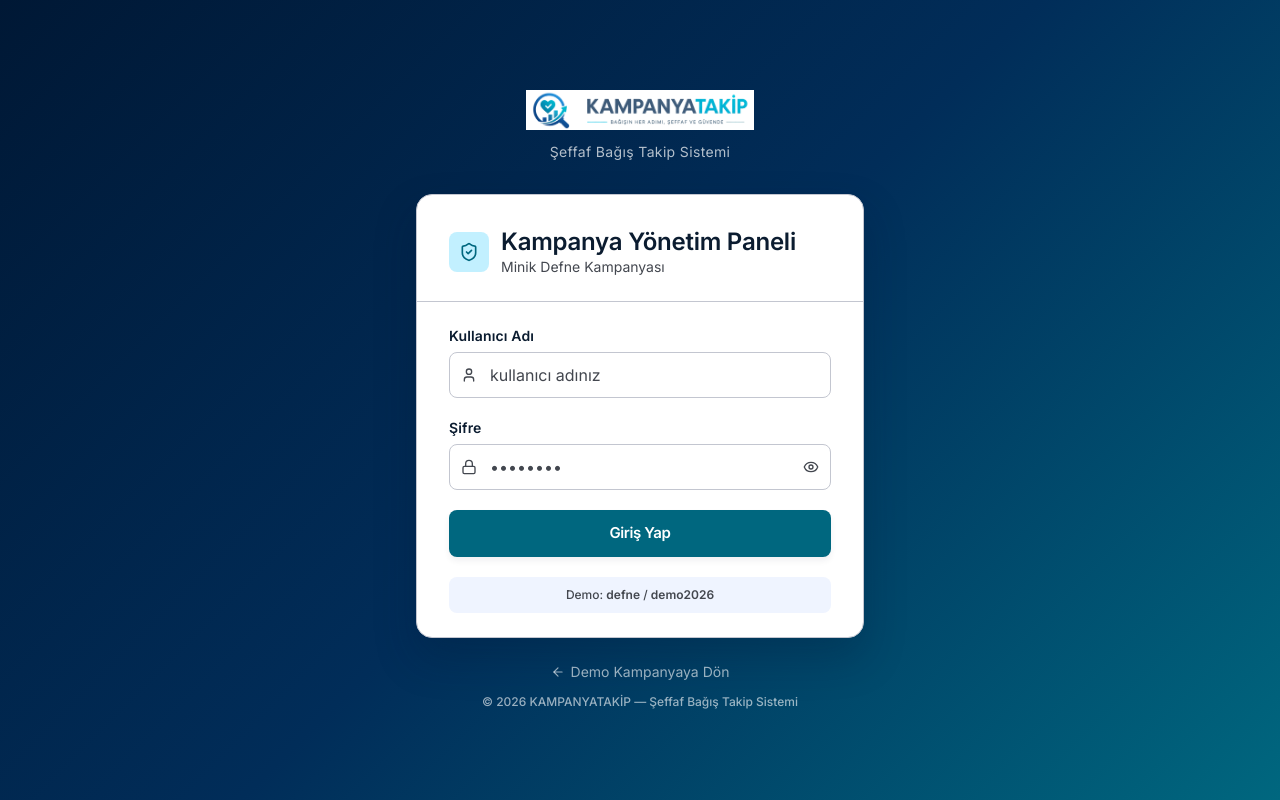
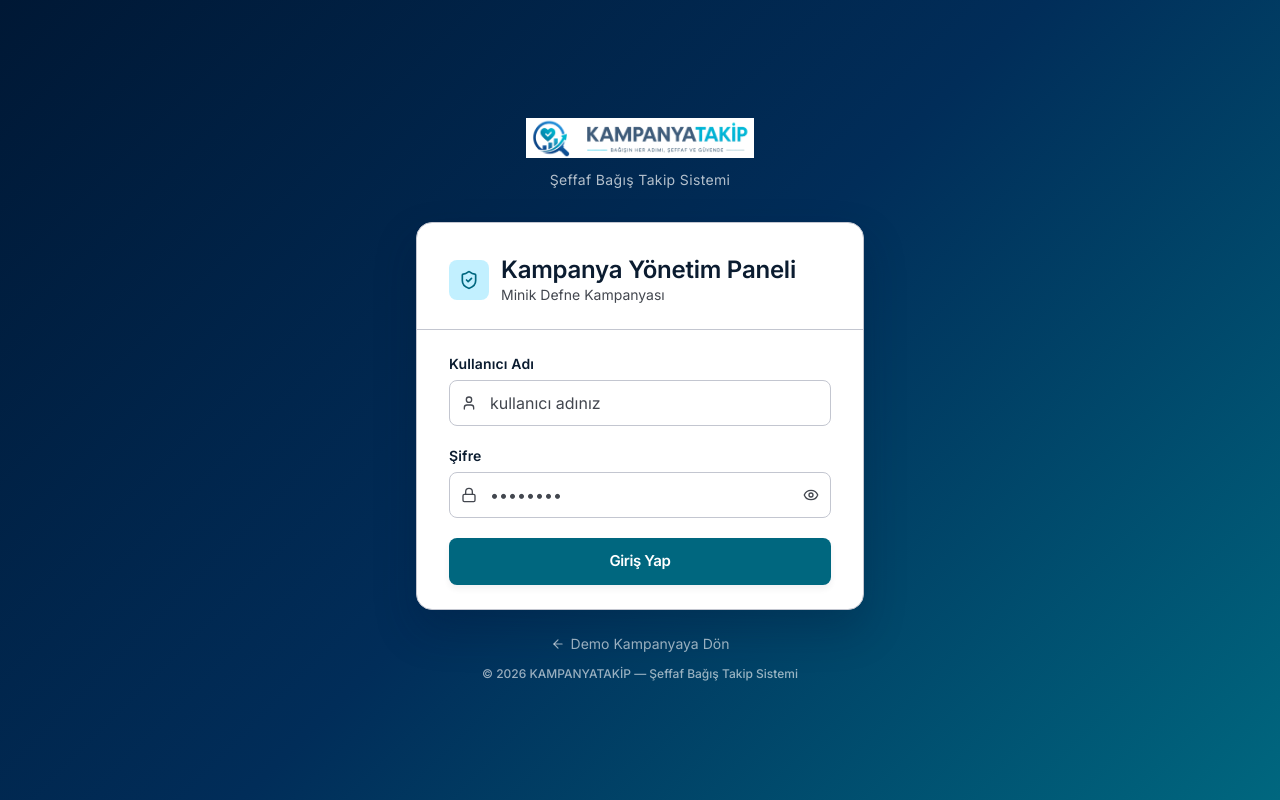
Before and after one commit to atraproje-collab/kampanyatakip-web, a Next.js app: page /admin/defne/login in a window 1280 px wide. Built offline with nearby package versions, Linux system fonts and the light colour scheme.

Commit message:
chore(security): demo şifre ipuçlarını UI'dan kaldır
- Login sayfasından "Demo: defne / demo2026" kutusu kaldırıldı.
- Ayarlar > şifre değişikliği bölümündeki "demo2026" ipucu metni kaldırıldı.
- Şifre bilgisi UI'da hiçbir yerde görünmüyor.

```diff
--- a/app/admin/defne/ayarlar/page.tsx
+++ b/app/admin/defne/ayarlar/page.tsx
@@ -468,13 +468,6 @@ export default function SettingsPage() {
               </div>
             </div>
           )}
-          <div className="px-5 pb-4 flex items-start gap-2 text-label-sm text-on-surface-variant">
-            <Sparkles className="w-3.5 h-3.5 mt-0.5 shrink-0" />
-            <span>
-              Demo modunda şifre değişikliği kalıcı değildir. Eski şifre olarak{" "}
-              <span className="font-semibold text-on-surface">demo2026</span> kullanın.
-            </span>
-          </div>
         </PanelCard>
       </div>
     </AdminLayout>
--- a/app/admin/defne/login/page.tsx
+++ b/app/admin/defne/login/page.tsx
@@ -126,10 +126,6 @@ export default function AdminLoginPage() {
             <Button type="submit" variant="primary" size="lg" className="w-full" disabled={submitting}>
               {submitting ? "Giriş yapılıyor..." : "Giriş Yap"}
             </Button>
-
-            <div className="rounded-lg bg-surface-container-low px-3 py-2.5 text-label-sm text-on-surface-variant text-center">
-              Demo: <span className="font-semibold">defne</span> / <span className="font-semibold">demo2026</span>
-            </div>
           </form>
         </div>
 
```
